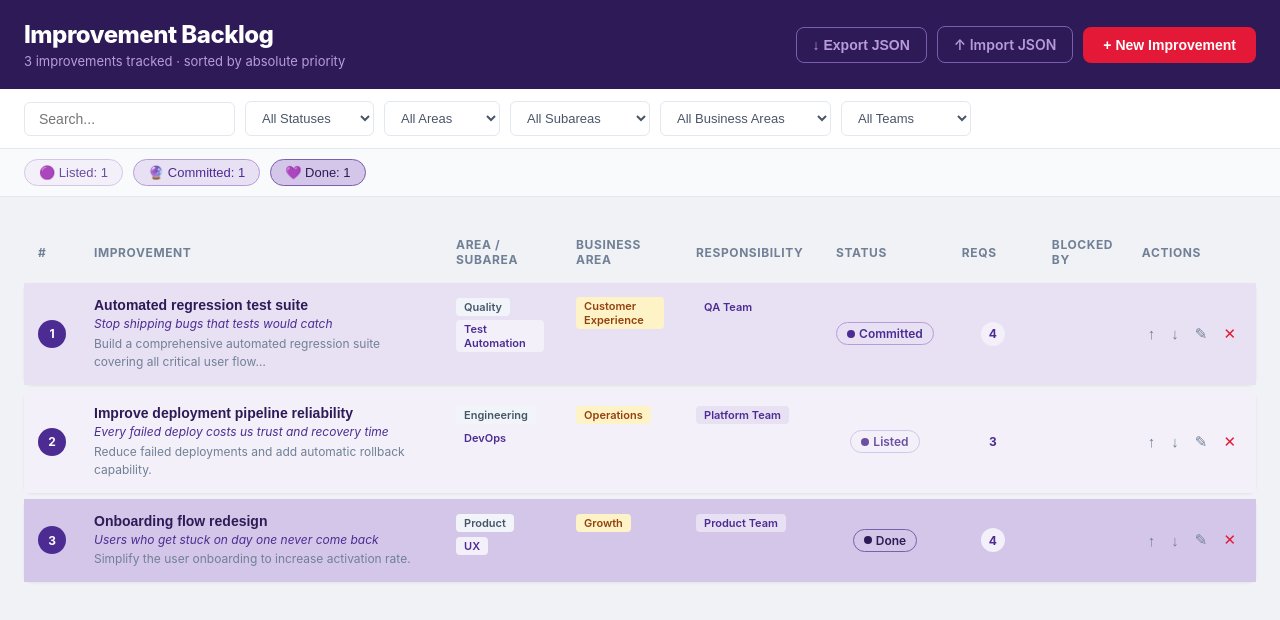
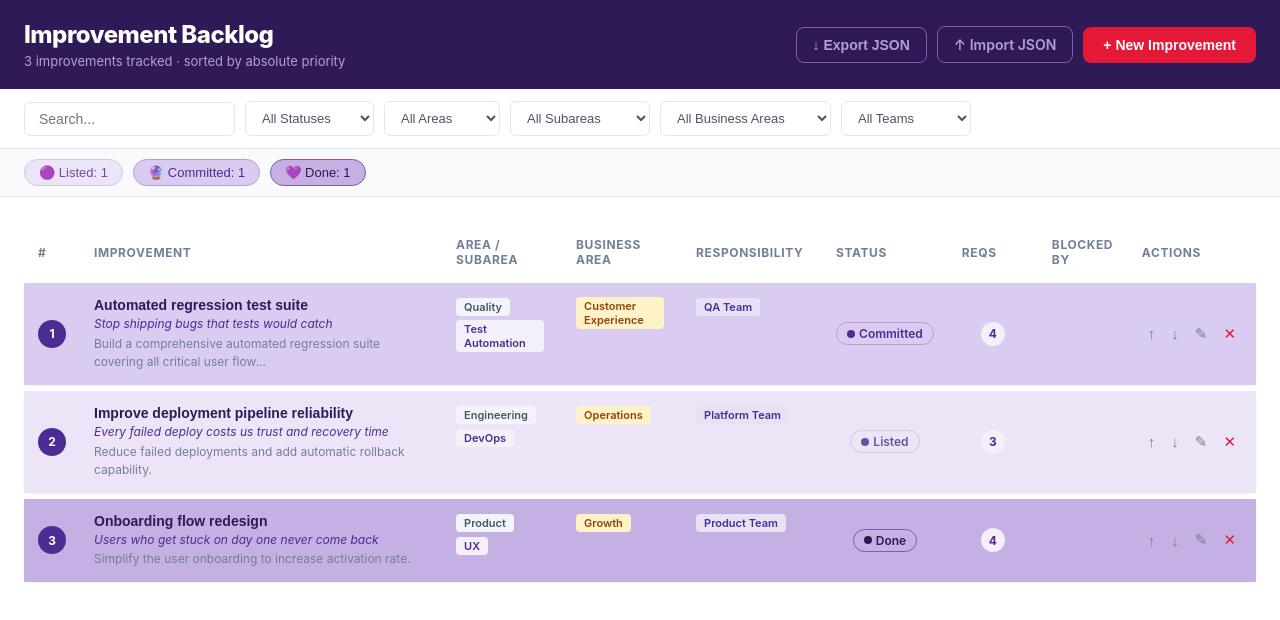
Before and after one commit to QE-at-CGI-FI/improvement-tracker, a React (Vite) app: page / in a window 1280 px wide. Shown: the top 620 px of the page. Built offline with nearby package versions, Linux system fonts and the light colour scheme.

Commit message:
Update colors

```diff
--- a/src/data.js
+++ b/src/data.js
@@ -1,7 +1,7 @@
 export const STATUS_CONFIG = {
-  listed:    { label: 'Listed',    color: '#6B4FA0', bg: '#F3F0F9', border: '#D4C6E8', emoji: '🟣' },
-  committed: { label: 'Committed', color: '#4C2C92', bg: '#E8E0F3', border: '#B89CD9', emoji: '🔮' },
-  done:      { label: 'Done',      color: '#2D1A57', bg: '#D4C6E8', border: '#7B5EAD', emoji: '💜' },
+  listed:    { label: 'Listed',    color: '#6B4FA0', bg: '#EDE5F7', border: '#D4C6E8', emoji: '🟣' },
+  committed: { label: 'Committed', color: '#4C2C92', bg: '#D9CCF0', border: '#B89CD9', emoji: '🔮' },
+  done:      { label: 'Done',      color: '#2D1A57', bg: '#C4B0E2', border: '#7B5EAD', emoji: '💜' },
 }
 
 export const SAMPLE_DATA = [
--- a/src/index.css
+++ b/src/index.css
@@ -2,7 +2,7 @@
 
 body {
   font-family: -apple-system, BlinkMacSystemFont, 'Segoe UI', Roboto, sans-serif;
-  background: #f0f2f5;
+  background: #ffffff;
   color: #2D1A57;
   min-height: 100vh;
 }
```
